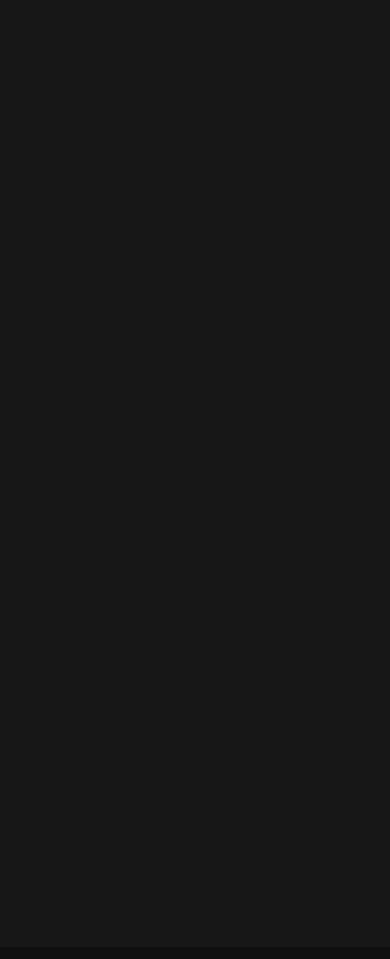
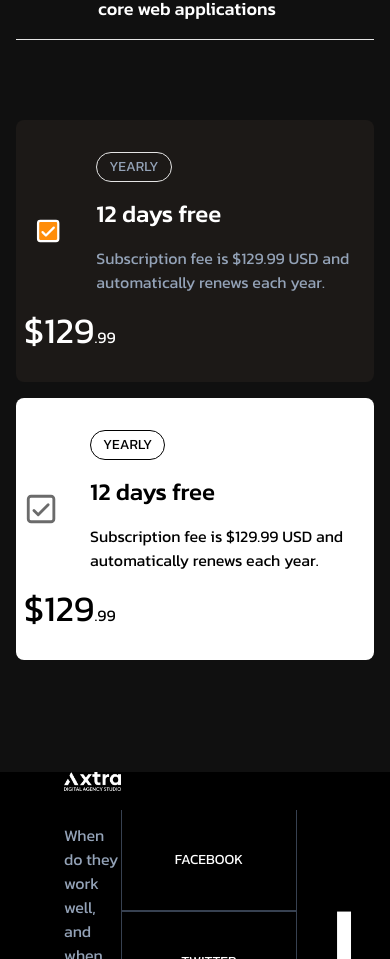
Before and after one commit to saifmaamun/bdCalling-task, a React (Vite) app: page / in a window 390 px wide. Shown: the part 7481-8440 px from the top of the page. Built offline with nearby package versions, Linux system fonts and the light colour scheme.

Commit message:
pricing responsive

```diff
--- a/src/pages/DigitalMarketing.tsx
+++ b/src/pages/DigitalMarketing.tsx
@@ -1,10 +1,8 @@
-import Clients from "@/sections/clients/Clients";
 import Navbar from "@/components/nav/Navbar";
 import Footer from "@/sections/footer/Footer";
 import Hero from "@/sections/hero/Hero";
 import Services from "@/sections/services/Services";
 import Work from "@/sections/work/Work";
-import Counter from "@/sections/counter/Counter";
 import Brands from "@/sections/brands/Brands";
 import About from "@/sections/about/About";
 import Why from "@/sections/why/Why";
@@ -20,8 +18,6 @@ export default function DigitalMarketing() {
       <Work />
       <Why />
       <Pricing />
-      <Counter />
-      <Clients />
       <Footer />
     </main>
   );
--- a/src/sections/pricing/Pricing.tsx
+++ b/src/sections/pricing/Pricing.tsx
@@ -36,7 +36,7 @@ const Pricing = () => {
     },
   ];
   return (
-    <div className="flex justify-center items-center gap-20 container mx-auto my-10 py-8">
+    <div className="flex flex-col lg:flex-row justify-center items-center gap-20 container mx-auto my-10 px-4 py-8">
       <div className="flex-1">
         <h1 className="uppercase">pricing table</h1>
         <h1 className="uppercase text-6xl mt-6 mb-12">
@@ -55,9 +55,9 @@ const Pricing = () => {
           </Accordion>
         ))}
       </div>
-      <div className="flex-1">
-        <div className="flex justify-center items-start bg-stone-900 rounded-lg px-8 py-8 mb-4">
-          <div className="flex justify-center items-center gap-8 ">
+      <div className="flex flex-col">
+        <div className="flex md:flex-row flex-col justify-center items-start bg-stone-900 rounded-lg md:px-8 px-2 py-8 mb-4">
+          <div className="flex justify-center items-center px-2 gap-8 ">
             <svg
               width="60px"
               height="60px"
@@ -129,7 +129,7 @@ const Pricing = () => {
             </h1>
           </div>
         </div>
-        <div className="flex justify-center items-start bg-white text-black rounded-lg px-8 py-8">
+        <div className="flex md:flex-row flex-col justify-center items-start bg-white text-black rounded-lg  md:px-8 px-2 py-8">
           <div className="flex justify-center items-center gap-8 ">
             <svg
               width="60px"
--- a/src/sections/why/HorizontalScroll.tsx
+++ b/src/sections/why/HorizontalScroll.tsx
@@ -14,7 +14,10 @@ const HorizontalScroll = () => {
   const x = useTransform(scrollYProgress, [0, 1.25], ["1%", "-95%"]);
 
   return (
-    <section ref={targetRef} className="relative h-[200vh] bg-neutral-900">
+    <section
+      ref={targetRef}
+      className="hidden lg:block relative h-[200vh] bg-neutral-900"
+    >
       <div className="sticky top-0 flex  items-center overflow-hidden">
         <motion.div style={{ x }} className="flex">
           <Why1 />
--- a/src/sections/why/Why2.tsx
+++ b/src/sections/why/Why2.tsx
@@ -1,6 +1,6 @@
 const Why2 = () => {
   return (
-    <div className="hidden xl:flex justify-around items-center w-screen  px-20 text-white ">
+    <div className="flex justify-around items-center w-screen  px-20 text-white ">
       <div className="left">
         <h1 className="uppercase text-lg mb-20">
           Why
--- a/src/sections/why/Why3.tsx
+++ b/src/sections/why/Why3.tsx
@@ -2,7 +2,7 @@ import first from "../../assets/work/1.png";
 
 const Why3 = () => {
   return (
-    <div className="hidden lg:flex justify-center space-x-40 items-center w-screen  px-20 text-white ">
+    <div className="flex justify-center space-x-40 items-center w-screen  px-20 text-white ">
       <div className="flex justify-around items-center flex-col gap-y-40">
         <div className="flex justify-around items-center gap-20">
           <div className="flex flex-col gap-6">
```
